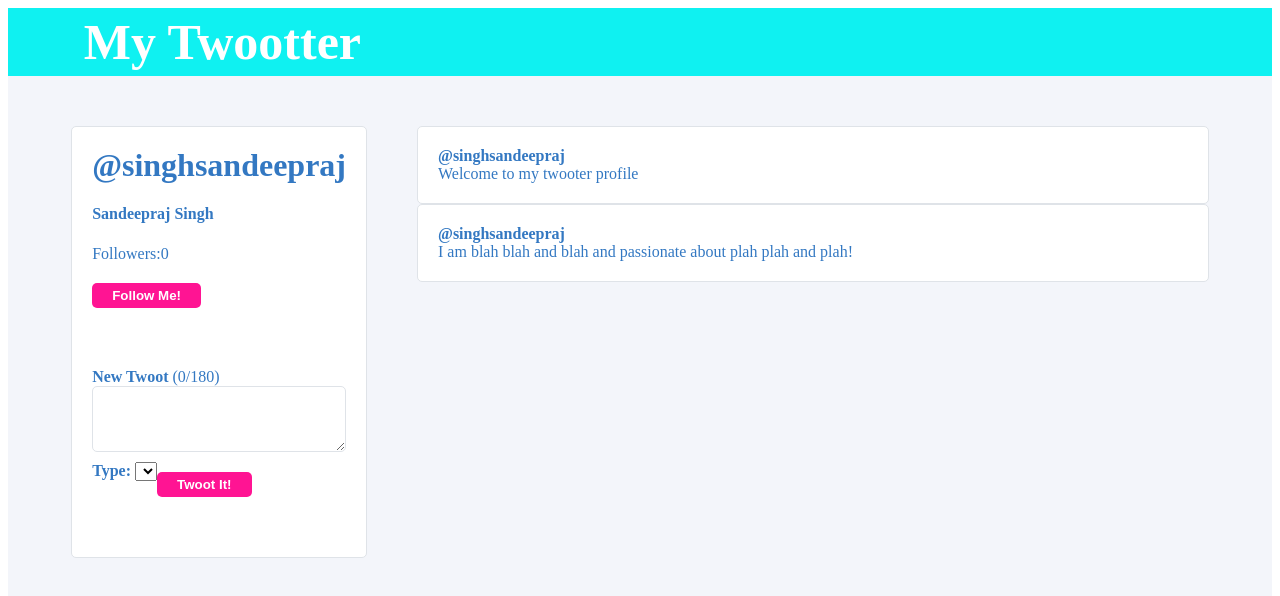
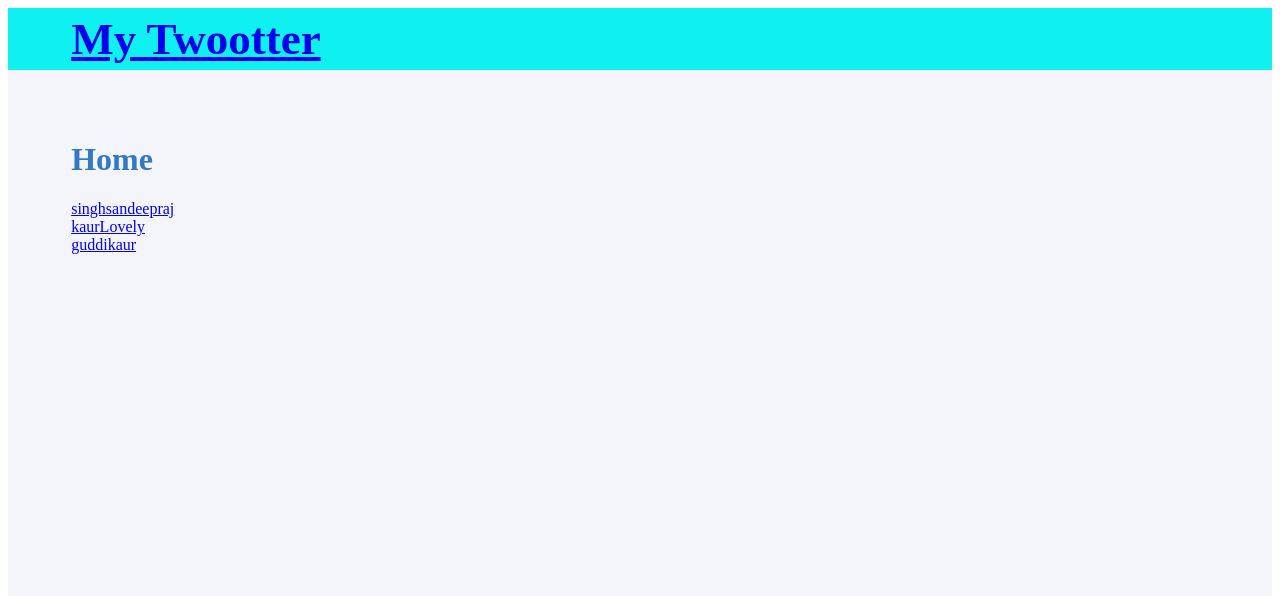
Before and after one commit to 2011sandeepraj/twotter, a Vue app: page / in a window 1280 px wide. Shown: the top 596 px of the page. Built offline with nearby package versions, Linux system fonts and the light colour scheme.

Commit message:
Chapter 8 Done - Routes added

```diff
--- a/package.json
+++ b/package.json
@@ -9,11 +9,13 @@
   },
   "dependencies": {
     "core-js": "^3.6.5",
-    "vue": "^3.0.0"
+    "vue": "^3.0.0",
+    "vue-router": "^4.0.0-0"
   },
   "devDependencies": {
     "@vue/cli-plugin-babel": "~4.5.0",
     "@vue/cli-plugin-eslint": "~4.5.0",
+    "@vue/cli-plugin-router": "~4.5.0",
     "@vue/cli-service": "~4.5.0",
     "@vue/compiler-sfc": "^3.0.0",
     "babel-eslint": "^10.1.0",
--- a/src/App.vue
+++ b/src/App.vue
@@ -1,29 +1,30 @@
 <template>
  <div id="app">
   <nav>
-    <div class="navigation__logo">
+    <router-link to="/">
+        <div class="navigation__logo">
         My Twootter
     </div>
+    </router-link>
+
   </nav>
+  <router-view/>
 
-   <UserProfile/>
 
  </div>
 </template>
 
 <script>
-import UserProfile from "./components/UserProfile";
 
-//import SandeepItem from './components/SandeepItem.vue';
+
+
 
 
 export default {
   name: 'App',
   components: {
-    UserProfile
-    //,
-   // SandeepItem
-}
+
+  }
 }
 </script>
 
@@ -43,14 +44,14 @@ nav {
     display: flex;
     align-items: center;
     justify-content: space-between;
-    padding: 5px 6%;
+    padding: 5px 5%;
     background-color: rgb(15, 241, 241);
     color: white;
 
 }
  .navigation__logo {
       font-weight: bold;
-      font-size: 50px;
+      font-size: 45px;
     }
 .select{
      background-image:none\9;
--- /dev/null
+++ b/src/assets/users.js
@@ -0,0 +1,40 @@
+export const users = [
+        {
+            id:1,
+            username:'singhsandeepraj',
+            firstName: 'Sandeepraj',
+            lastName: 'Singh',
+            email: 'sandeepraj.tandon@cgi.com',
+
+            twoots: [
+                {id: 1, content:'Welcome to my twooter profile'},
+                {id: 2, content:'I am blah blah and blah and passionate about plah plah and plah!'}
+            ]
+
+        },
+        {
+            id:2,
+            username:'kaurLovely',
+            firstName: 'Lovely',
+            lastName: 'Kaur',
+            email: 'lovely.schoolhouseteaching@shaw.ca',
+
+            twoots: [
+                {id: 1, content:'Welcome to School House Teaching Supplies!'},
+                {id: 2, content:'It is an educational store for Everyone!!'}
+            ]
+
+        },
+        {
+            id:3,
+            username:'guddikaur',
+            firstName: 'guddi',
+            lastName: 'kaur',
+            email: 'guddikaur@gmail.com',
+
+            twoots: [
+
+            ]
+
+        }
+    ]
--- a/src/components/CreateTwootPanel.vue
+++ b/src/components/CreateTwootPanel.vue
@@ -7,7 +7,7 @@
       <div class="create-twoot-type">
         <label for="newTwootType"><strong>Type: </strong></label>
         <select id="newTwootType" v-model="state.selectedTwootType">
-          <option :value="option.value" v-for="(option, index) in twootTypes" :key="index">
+          <option :value="option.value" v-for="(option, index) in state.twootTypes" :key="index">
             {{ option.name }}
           </option>
         </select>
@@ -36,10 +36,12 @@ export default {
 
     function createNewTwoot(){
           if(state.newTwootContent && state.selectedTwootType !== 'draft'){
+
             ctx.emit('add-twoot', state.newTwootContent);
-            state.newTwootContent='';
-            }
-          } //createNewTwoot ends
+             state.newTwootContent='';
+
+          }
+    } //createNewTwoot ends
 
      return {state, newTwootCharacterCount, createNewTwoot}
 
--- a/src/main.js
+++ b/src/main.js
@@ -1,4 +1,5 @@
 import { createApp } from 'vue'
 import App from './App.vue'
+import router from './router'
 
-createApp(App).mount('#app')
+createApp(App).use(router).mount('#app')
--- /dev/null
+++ b/src/router/index.js
@@ -0,0 +1,44 @@
+import { createRouter,
+  //createWebHashHistory,
+  createWebHistory } from 'vue-router'
+import Home from '../views/Home.vue'
+import UserProfile from '../views/UserProfile'
+import Admin from '../views/Admin'
+
+const routes = [
+  {
+    path: '/',
+    name: 'Home',
+    component: Home
+  },
+  {
+    path: '/user/:userId',
+    name: 'UserProfile',
+    component: UserProfile
+  },{
+    path: '/admin',
+    name: 'Admin',
+    component: Admin,
+    meta: {
+      reuiresAdmin: true
+    }
+  }
+
+]
+
+const router = createRouter({
+  //history: createWebHashHistory(),
+  history: createWebHistory(),
+
+  routes
+})
+
+router.beforeEach(async (to, from, next) =>{
+  const isAdmin = false;
+  const requiresAdmin = to.matched.some(record=>record.meta.requiresAdmin)
+  if(requiresAdmin && !isAdmin) next({name: 'Home'});
+  else next();
+})
+
+
+export default router
--- /dev/null
+++ b/src/views/Admin.vue
@@ -0,0 +1,17 @@
+<template>
+  <div class="admin">
+    <h1>Admin</h1>
+  </div>
+</template>
+
+<script>
+export default {
+  name: "Admin"
+};
+</script>
+
+<style scoped>
+.admin {
+  padding: 50px 5%;
+}
+</style>
--- /dev/null
+++ b/src/views/Home.vue
@@ -0,0 +1,35 @@
+<template>
+  <div class="home">
+    <h1>Home</h1>
+    <div class = "users-list">
+      <router-link v-for="user in users" :to="{name: 'UserProfile', params:{ userId: user.id}}" :key="user.id">
+        {{user.username}}
+      </router-link>
+    </div>
+  </div>
+</template>
+
+<script>
+// @ is an alias to /src
+import {users} from "../assets/users"
+
+
+export default {
+  name: 'Home',
+  setup(){
+    return {users}
+  }
+}
+</script>
+
+<style scoped>
+ .home{
+   padding: 50px 5%
+ }
+
+ .users-list{
+   display:flex;
+   flex-direction: column;
+
+ }
+</style>
--- a/src/components/UserProfile.vue
+++ b/src/views/UserProfile.vue
@@ -1,9 +1,9 @@
 <template>
     <div class="user-profile">
         <div class="user-profile_user-panel">
-            <h1>@{{user.username}}</h1>
-            <h4>{{fullName}}</h4>
-            <div>Followers:{{ followers }}</div>
+            <h1>@{{state.user.username}}</h1>
+            <h4>{{state.fullName}}</h4>
+            <div>Followers:{{ state.followers }}</div>
 
             <button class="userprofile-button" @click="followUser" >
                  Follow Me!
@@ -13,7 +13,7 @@
         </div>
 
         <div class="user-profile__twoots-wrapper">
-            <TwootItem v-for="twoot in user.twoots" :key="twoot.id" :username="user.username" :twoot="twoot"/>
+            <TwootItem v-for="twoot in state.user.twoots" :key="twoot.id" :username="state.user.username" :twoot="twoot"/>
         </div>
 
     </div>
@@ -23,58 +23,64 @@
 <script>
 import TwootItem from "@/components/TwootItem";
 import CreateTwootPanel from "@/components/CreateTwootPanel"
+import {useRoute} from 'vue-router';
+import {reactive, computed} from 'vue';
+import {users} from '../assets/users'
 
 export default {
     name: "UserProfile",
     components: {TwootItem,CreateTwootPanel},
-     data() {
-         return {
-            followers: 0,
-            user:{
-                id:1,
-                username:'singhsandeepraj',
-                firstName: 'Sandeepraj',
-                lastName: 'Singh',
-                email: 'sandeepraj.tandon@cgi.com',
-                isAdmin: true,
-                twoots: [
-                    {id: 1, content:'Welcome to my twooter profile'},
-                    {id: 2, content:'I am blah blah and blah and passionate about plah plah and plah!'}
-                ]
+    setup(){
+        const route = useRoute();
+        const userId = computed(() => route.params.userId);
+        const fullName = computed(()=> `${state.user.firstName} ${state.user.lastName}`);
+        const state = reactive({
+                followers: 0,
+                user:users[userId.value-1]||users[0]
+        });
 
-             }
-         }
-     },
-    watch:{
-        followers(newFollowerCount, oldFollowerCount){
-            if(newFollowerCount>oldFollowerCount){
-                console.log(`${this.user.username} gained a new follower!`)
-            }
-        }
-    },
-    computed: {
-        fullName() {
-            return `${this.user.firstName} ${this.user.lastName}`;
-        },
+        function addTwoot(twoot){
 
-    },
-
-    methods: {
-        followUser() {
-            this.followers++
-        },
-        addTwoot(twoot){
              let freshTwoot = {
-                id: this.user.twoots.length+1,
+                id: state.user.twoots.length+1,
                 content: twoot
             }
-            this.user.twoots.unshift(freshTwoot);
-            this.newTwootContent = '';
-            console.log(`newtwootcontent should have been cleared ${this.newTwootContent}`);
+            state.user.twoots.unshift(freshTwoot);
+            state.newTwootContent='';
+
 
         }
 
-   } //methods ends
+        function followUser() {
+            state.followers++
+        }
+
+        return {state, userId,fullName,addTwoot,followUser}
+    },
+    // watch:{
+    //     followers(newFollowerCount, oldFollowerCount){
+    //         if(newFollowerCount>oldFollowerCount){
+    //             console.log(`${this.user.username} gained a new follower!`)
+    //         }
+    //     }
+    // },
+
+
+//     methods: {
+//     //    followUser() {
+//     //         this.followers++
+//     //     },
+//     //     addTwoot(twoot){
+//     //          let freshTwoot = {
+//     //             id: state.user.twoots.length+1,
+//     //             content: twoot
+//     //         }
+//     //         this.user.twoots.unshift(freshTwoot);
+
+
+//     //     }
+
+//    } //methods ends
 } //export default ends
 
 
```
Also changed, not shown: 1 other file (tests, documents, lock files or other folders).
